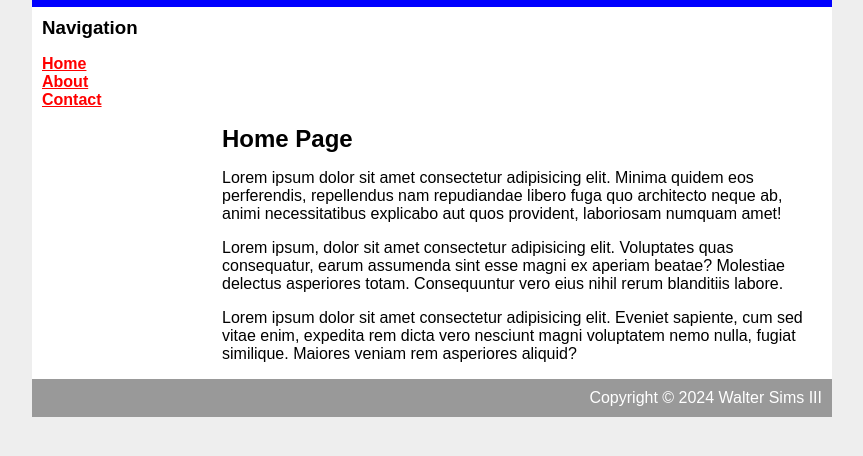
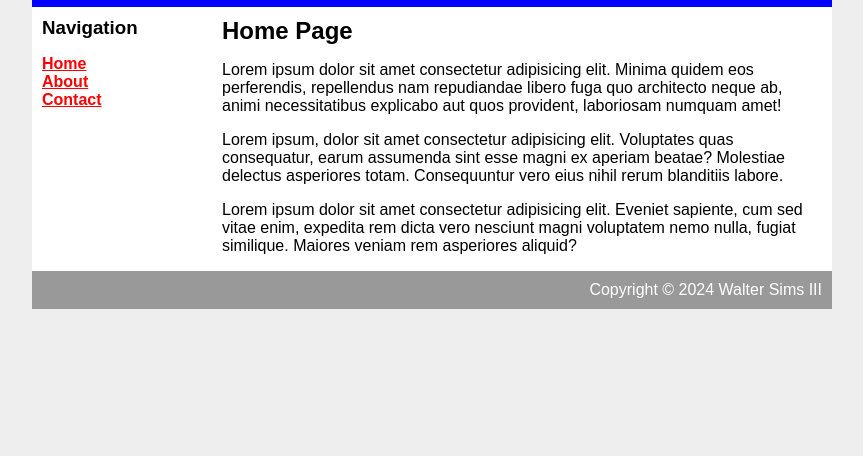
Before and after one commit to waltt3x/css.prac, a plain HTML site: page index.html in a window 1280 px wide. Shown: the part 58-514 px from the top of the page, without its empty margins (208-1071 px from the left). Drawn offline with Linux system fonts and the light colour scheme.

Commit message:
Wed, Jul 3, 2024, 9:24 AM -05:00

```diff
--- a/style.css
+++ b/style.css
@@ -31,7 +31,7 @@ h1, h2, h3 {
 }
 
 #nav {
-    width: 600px;
+    width: 180px;
     float: left;
 }
 
```
